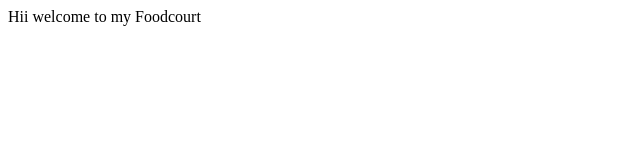
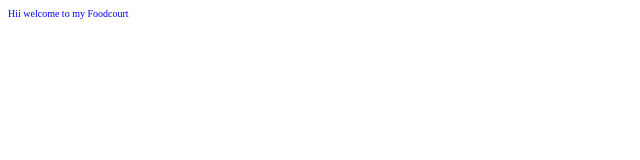
Before and after one commit to rubigroweon-design/Foodcourt786, a plain HTML site: page index.html in a window 1280 px wide. Shown: the whole page, without its empty margins (0-640 px from the left). Drawn offline with Linux system fonts and the light colour scheme.

Commit message:
Update index.html

```diff
--- a/index.html
+++ b/index.html
@@ -1,4 +1,9 @@
 <html>
+  <style>
+    p{color: blue;
+     font-size: 10px
+     }
+  </style>
   <body>
     <p>Hii welcome to my Foodcourt</p>
   </body>
```
